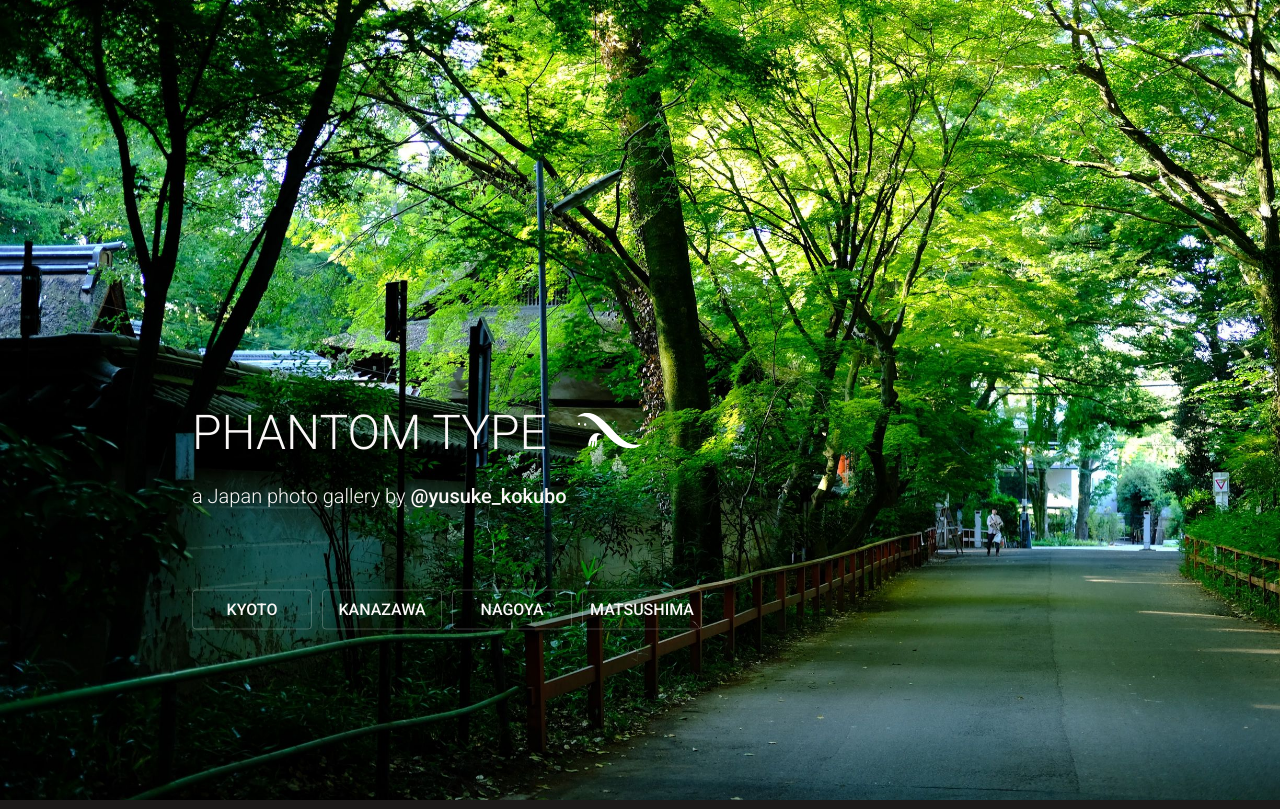
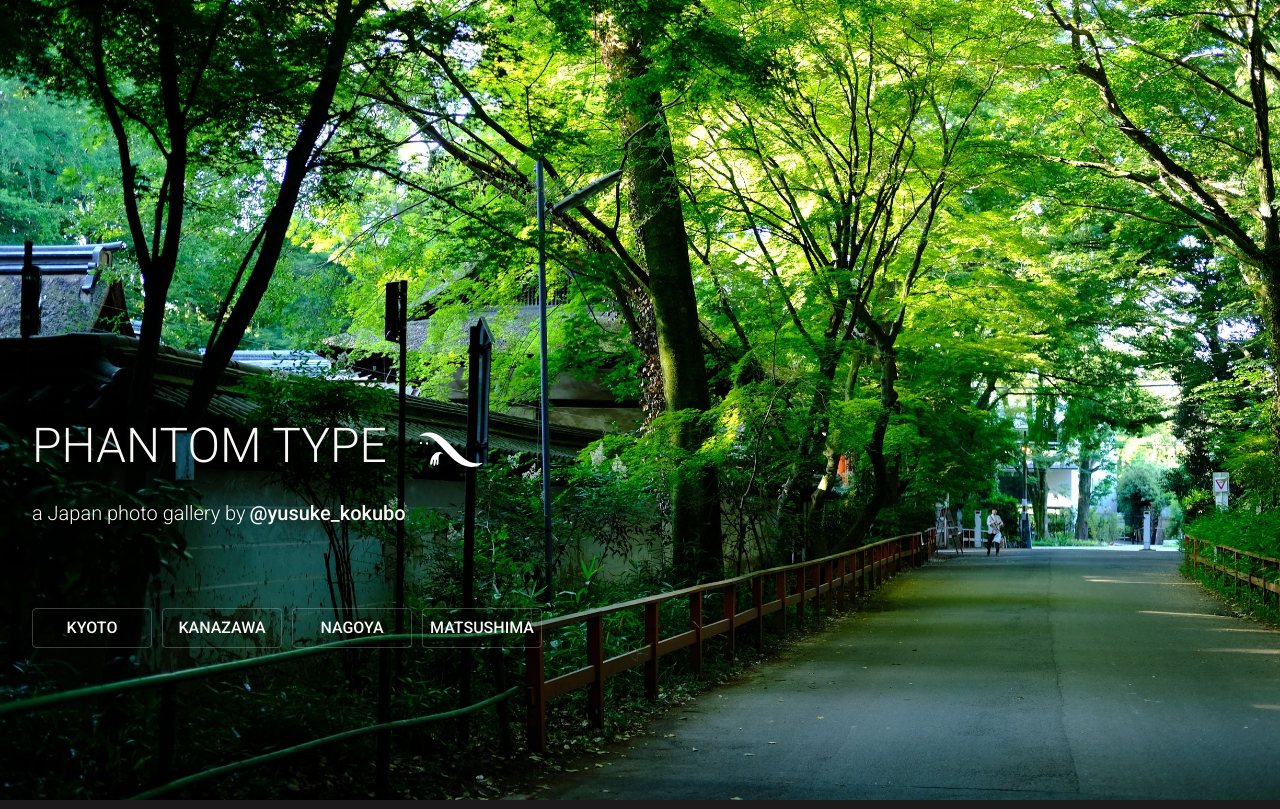
Before and after one commit to YusukeKokubo/phantomtype, a Next.js app: page / in a window 1280 px wide. Built offline with nearby package versions, Linux system fonts and the light colour scheme.

Commit message:
markup with tailwind

```diff
--- a/src/pages/_app.tsx
+++ b/src/pages/_app.tsx
@@ -4,7 +4,7 @@ import Head from 'next/head';
 import CssBaseline from '@material-ui/core/CssBaseline';
 import { createMuiTheme, ThemeProvider } from '@material-ui/core/styles';
 
-// import './tailwind.css'
+import './tailwind.css'
 
 const theme = createMuiTheme({
   palette: {
--- a/src/pages/index.tsx
+++ b/src/pages/index.tsx
@@ -1,52 +1,7 @@
-import { createStyles, makeStyles, Theme } from '@material-ui/core'
-
 import Head from 'next/head'
 import { Nav } from '../components/Nav'
 
-const useStyles = makeStyles((theme: Theme) => createStyles({
-  Splash: {
-    width: '100%',
-    height: '100vh',
-  },
-  SplashImage: {
-    width: '100%',
-    height: '100%',
-    objectFit: 'cover',
-  },
-  Title: {
-    position: 'absolute',
-    width: '70vw',
-    top: '65%',
-    left: '50%',
-    transform: 'translate3d(-50%, -40%, 0)',
-    '& img': {
-      width: '65px',
-      margin: '0 30px',
-    },
-    '& h1': {
-      fontWeight: 'lighter',
-      fontSize: 'xxx-large',
-      lineHeight: '1.2',
-      margin: '10px 0',
-    },
-    '& p': {
-      fontWeight: 'lighter',
-      fontSize: 'smaller',
-    },
-  },
-  Nav: {
-    margin: '10vh 0',
-  },
-  TwitterLink: {
-    color: theme.palette.text.primary,
-    fontWeight: 'normal',
-    textDecoration: 'none',
-    margin: '0 5px',
-  },
-}))
-
 export default () => {
-  const classes = useStyles()
   return (
     <>
       <Head>
@@ -54,21 +9,26 @@ export default () => {
         <meta property='og:description' content='Japan photo gallery' />
         <meta property='og:image' content='/kyoto.jpg' />
       </Head>
-      <section className={classes.Splash}>
       <picture>
         <source type='webp' srcSet='/kyoto.webp' />
-          <img alt='logo' className={classes.SplashImage} src='/kyoto.jpg' />
+        <img alt='logo' className="object-cover w-full h-full absolute top-0" src='/kyoto.jpg' />
       </picture>
-        <div className={classes.Title}>
-          <h1 className=''>PHANTOM TYPE<img src='/logomark-white.svg' alt='phantomtype logo' /></h1>
-          <p>a Japan photo gallery by
+      <section className='absolute w-full h-screen grid grid-rows-2'>
+        <div />
+        <div className='mx-8'>
+          <div className=''>
+            <h1 className='font-light text-5xl leading-none'>PHANTOM TYPE
+            <img className='inline w-16 m-8' src='/logomark-white.svg' alt='phantomtype logo' />
+            </h1>
+            <p className='font-light text-xl'>a Japan photo gallery by
             <a target='_blank'
-              className={classes.TwitterLink}
+                className='font-normal mx-1'
                 rel='noopener'
                 href='https://twitter.com/yusuke_kokubo'>@yusuke_kokubo</a>
             </p>
-          <div className={classes.Nav}>
+            <div className='mt-20'>
               <Nav />
+            </div>
           </div>
         </div>
       </section>
--- a/src/tslint.json
+++ b/src/tslint.json
@@ -5,7 +5,7 @@
   ],
   "rules": {
     "quotemark": [
-      true,
+      false,
       "single"
     ],
     "no-submodule-imports": false,
```
Lines whose indentation alone changed are shown as unchanged.
